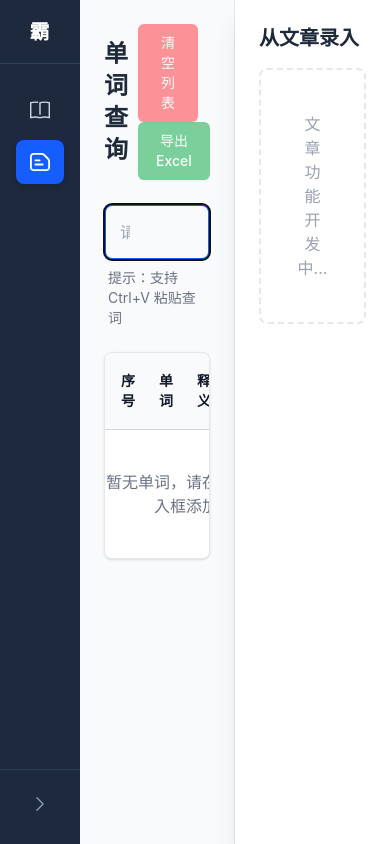
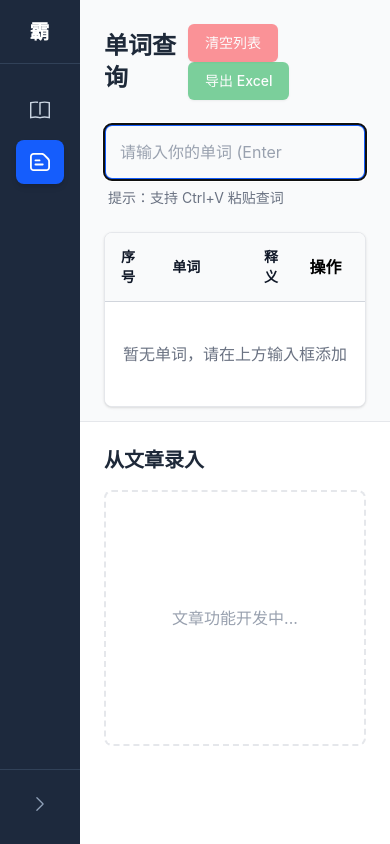
Before and after one commit to xChiXinB/New-CiBa-frontend, a Vue app: page /passage in a window 390 px wide. Built offline with nearby package versions, Linux system fonts and the light colour scheme.

Commit message:
Copilot - 优化移动端上下分屏适配

```diff
--- a/src/views/HomeView.vue
+++ b/src/views/HomeView.vue
@@ -1,9 +1,15 @@
 <template>
-  <div class="flex h-full overflow-hidden relative">
-    <!-- 左侧：单词列表 (始终存在) -->
+  <div class="flex flex-col md:flex-row h-full overflow-hidden relative">
+    <!-- 左侧（移动端上方）：单词列表 -->
     <div
-      class="h-full overflow-y-auto transition-all duration-500 ease-in-out bg-gray-50"
-      :class="isPassageOpen ? 'w-1/2 border-r border-gray-200' : 'w-full'"
+      class="overflow-y-auto transition-all duration-500 ease-in-out bg-gray-50 w-full"
+      :class="[
+        // 桌面端始终全高，移动端根据状态切换高度
+        'md:h-full',
+        isPassageOpen
+          ? 'h-1/2 border-b md:border-b-0 md:w-1/2 md:border-r border-gray-200'
+          : 'h-full md:w-full',
+      ]"
     >
       <div class="p-6 max-w-6xl mx-auto">
         <div class="flex justify-between items-center mb-6">
@@ -40,10 +46,19 @@
       </div>
     </div>
 
-    <!-- 右侧：文章面板 (滑动进出) -->
+    <!-- 右侧（移动端下方）：文章面板 -->
     <div
-      class="absolute right-0 top-0 h-full w-1/2 bg-white shadow-xl transition-transform duration-500 ease-in-out transform z-10"
-      :class="isPassageOpen ? 'translate-x-0' : 'translate-x-full'"
+      class="absolute bg-white shadow-xl transition-transform duration-500 ease-in-out transform z-10"
+      :class="[
+        // 移动端定位：底部，半高，全宽
+        'bottom-0 left-0 w-full h-1/2',
+        // 桌面端定位：右侧，全高，半宽
+        'md:top-0 md:right-0 md:w-1/2 md:h-full',
+        // 动画状态
+        isPassageOpen
+          ? 'translate-y-0 md:translate-x-0'
+          : 'translate-y-full md:translate-y-0 md:translate-x-full',
+      ]"
     >
       <div class="p-6 h-full overflow-y-auto">
         <h2 class="text-xl font-bold mb-4 text-gray-800">从文章录入</h2>
```
